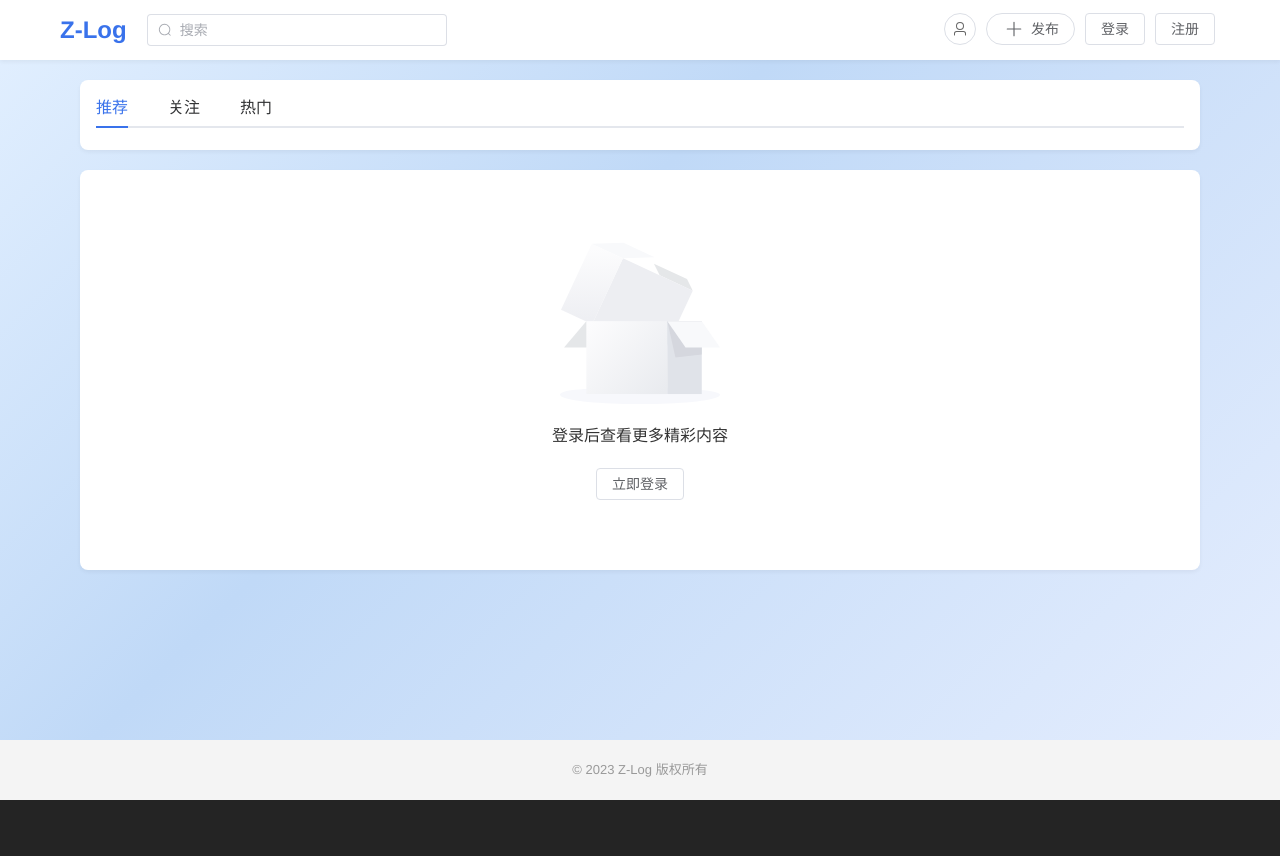
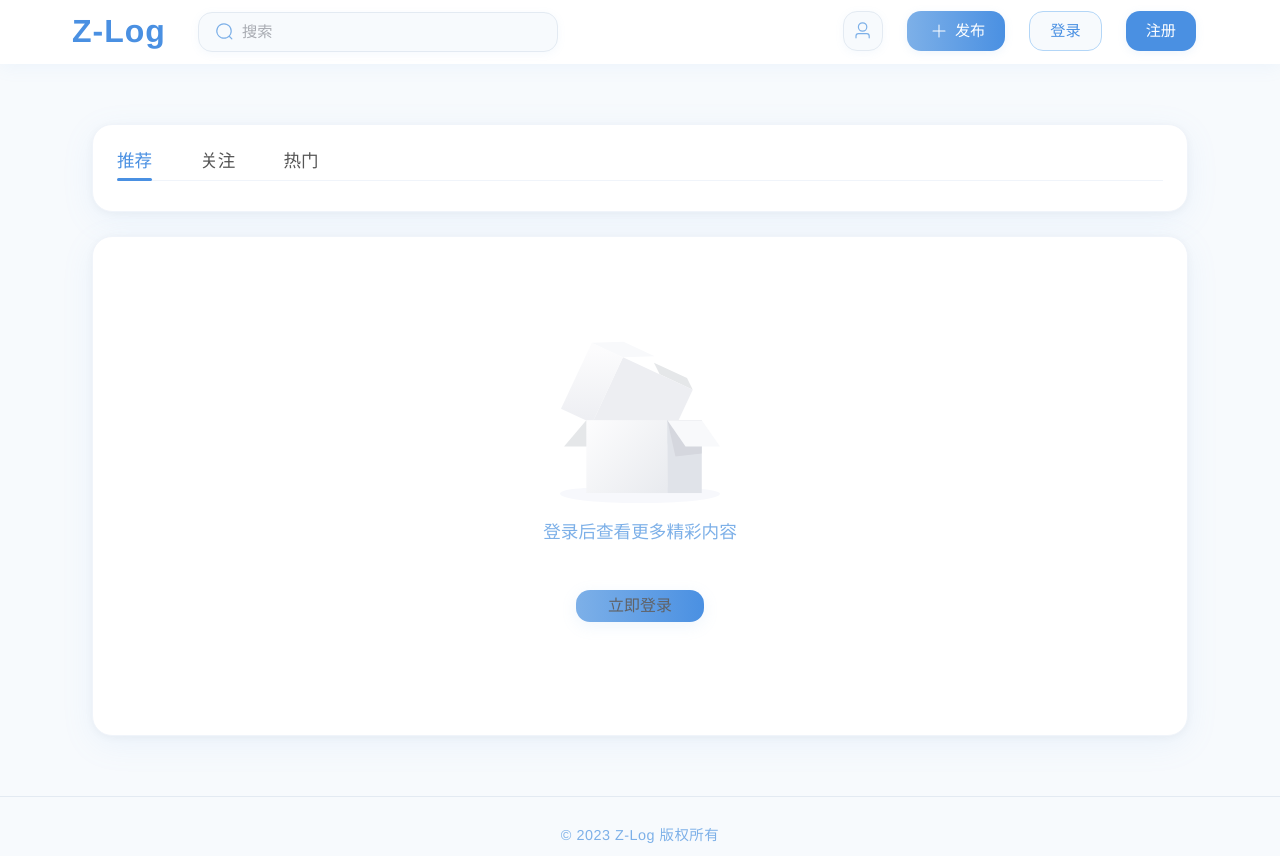
Before and after one commit to skippy-404/z-log, a Vue app in the folder src/vue/: page / in a window 1280 px wide. Before the commit the page ends 800 px from the top, so only its background shows below. Built offline with nearby package versions, Linux system fonts and the light colour scheme.

Commit message:
导航栏

```diff
--- a/src/vue/src/components/layout/AppLayout.vue
+++ b/src/vue/src/components/layout/AppLayout.vue
@@ -111,53 +111,87 @@ const handleLogout = () => {
 </script>
 
 <style lang="scss" scoped>
-@import '@/assets/styles/variables.scss';
+@use '@/assets/styles/variables.scss' as *;
 
 .app-layout {
   display: flex;
   flex-direction: column;
   min-height: 100vh;
+  background-color: #f7fafd;
 }
 
 .header {
   padding: 0;
-  box-shadow: $box-shadow-light;
+  box-shadow: 0 4px 16px rgba(125, 176, 232, 0.08);
   position: sticky;
   top: 0;
   z-index: 100;
   background-color: white;
+  height: 64px;
 
   .header-content {
     max-width: 1200px;
     margin: 0 auto;
-    padding: 0 20px;
+    padding: 0 32px;
     height: 100%;
     display: flex;
     align-items: center;
   }
 
   .logo-container {
-    margin-right: 20px;
+    margin-right: 32px;
 
     .logo {
-      color: $primary-color;
-      font-size: 24px;
+      color: #4a90e2;
+      font-size: 2rem;
       margin: 0;
-      font-weight: bold;
+      font-weight: 700;
+      letter-spacing: 1px;
       white-space: nowrap;
     }
   }
 
   .search-container {
-    width: 300px;
-    margin-right: 20px;
+    width: 360px;
+    margin-right: 40px;
+
+    :deep(.el-input__wrapper) {
+      border-radius: 14px !important;
+      box-shadow: 0 2px 8px rgba(125, 176, 232, 0.08);
+      border: 1.5px solid #e3eaf2;
+      background: #f7fafd;
+      transition: box-shadow 0.2s, border-color 0.2s;
+      padding: 0 16px;
+      height: 40px;
+
+      &:hover {
+        border-color: #7db0e8;
+        box-shadow: 0 4px 16px rgba(125, 176, 232, 0.13);
+      }
+
+      &.is-focus {
+        border-color: #4a90e2;
+        box-shadow: 0 0 0 2px #b3d6f7;
+      }
+    }
+
+    :deep(.el-input__inner) {
+      font-size: 0.95rem;
+      color: #333;
+    }
+
+    :deep(.el-input__icon) {
+      color: #7db0e8;
+      font-size: 1.2rem;
+    }
 
     @media (max-width: $breakpoint-md) {
-      width: 200px;
+      width: 280px;
     }
 
     @media (max-width: $breakpoint-sm) {
       flex: 1;
+      max-width: 200px;
     }
   }
 
@@ -168,21 +202,28 @@ const handleLogout = () => {
       display: flex;
       justify-content: flex-end;
       border-bottom: none;
+      height: 64px;
 
       .flex-grow {
         flex: 1;
       }
 
       :deep(.el-menu-item) {
-        padding: 0 10px;
+        padding: 0 12px;
+        height: 64px;
+        line-height: 64px;
+        font-size: 1rem;
 
         &.is-active {
           background-color: transparent !important;
           border-bottom-color: transparent !important;
+          color: #4a90e2 !important;
+          font-weight: 600;
         }
 
         &:hover {
           background-color: transparent !important;
+          color: #7db0e8 !important;
         }
       }
 
@@ -190,29 +231,48 @@ const handleLogout = () => {
         &.is-active {
           .el-sub-menu__title {
             border-bottom-color: transparent !important;
+            color: #4a90e2 !important;
           }
         }
 
         .el-sub-menu__title:hover {
           background-color: transparent !important;
+          color: #7db0e8 !important;
         }
       }
 
       .profile-item, .publish-item, .login-item, .register-item {
-        height: auto;
-        line-height: normal;
-        padding: 10px 5px;
+        height: 64px;
+        line-height: 64px;
+        padding: 0 12px;
+        display: flex;
+        align-items: center;
       }
 
       .profile-link {
+        display: flex;
+        align-items: center;
+        justify-content: center;
+
         .el-button {
-          color: $text-secondary;
+          color: #7db0e8;
           display: flex;
           align-items: center;
           justify-content: center;
+          border-radius: 14px !important;
+          border: 1.5px solid #e3eaf2;
+          background: #f7fafd;
+          box-shadow: 0 2px 8px rgba(125, 176, 232, 0.08);
+          height: 40px;
+          width: 40px;
+          min-width: 40px;
+          max-width: 40px;
+          padding: 0;
 
           &:hover {
-            color: $primary-color;
+            color: #4a90e2;
+            border-color: #7db0e8;
+            box-shadow: 0 4px 16px rgba(125, 176, 232, 0.13);
           }
 
           .el-icon {
@@ -220,7 +280,82 @@ const handleLogout = () => {
             align-items: center;
             justify-content: center;
             margin: 0;
-            font-size: 16px;
+            font-size: 1.2rem;
+          }
+        }
+      }
+
+      .publish-btn {
+        display: flex;
+        align-items: center;
+        height: 100%;
+
+        .el-button {
+          background: linear-gradient(90deg, #7db0e8 0%, #4a90e2 100%);
+          color: white;
+          border: none;
+          border-radius: 14px !important;
+          padding: 0 20px;
+          height: 40px;
+          font-size: 0.95rem;
+          font-weight: 600;
+          box-shadow: 0 2px 8px rgba(125, 176, 232, 0.13);
+
+          &:hover {
+            background: linear-gradient(90deg, #4a90e2 0%, #7db0e8 100%);
+            box-shadow: 0 4px 16px rgba(125, 176, 232, 0.2);
+          }
+
+          .el-icon {
+            font-size: 1rem;
+            margin-right: 4px;
+          }
+        }
+      }
+
+      .login-item, .register-item {
+        display: flex;
+        align-items: center;
+        height: 64px;
+
+        a {
+          display: flex;
+          align-items: center;
+          height: 100%;
+        }
+
+        .el-button {
+          border-radius: 14px !important;
+          height: 40px;
+          font-size: 0.95rem;
+          font-weight: 600;
+          padding: 0 20px;
+        }
+      }
+
+      .login-item {
+        .el-button {
+          background: #f7fafd;
+          color: #4a90e2;
+          border: 1.5px solid #b3d6f7;
+
+          &:hover {
+            background: #e3eaf2;
+            border-color: #7db0e8;
+          }
+        }
+      }
+
+      .register-item {
+        .el-button {
+          background: #4a90e2;
+          color: white;
+          border: none;
+          box-shadow: 0 2px 8px rgba(125, 176, 232, 0.13);
+
+          &:hover {
+            background: #7db0e8;
+            box-shadow: 0 4px 16px rgba(125, 176, 232, 0.2);
           }
         }
       }
@@ -228,7 +363,7 @@ const handleLogout = () => {
       @media (max-width: $breakpoint-sm) {
         .publish-btn {
           .el-button {
-            padding: 6px 12px;
+            padding: 0 16px;
 
             .el-icon {
               margin-right: 0;
@@ -257,17 +392,19 @@ const handleLogout = () => {
 }
 
 .footer {
-  background-color: #f4f4f4;
-  padding: 20px 0;
+  background-color: #f7fafd;
+  padding: 28px 0;
   text-align: center;
-  font-size: $font-size-small;
-  color: $text-light;
+  font-size: 0.9rem;
+  color: #7db0e8;
+  border-top: 1.5px solid #e3eaf2;
 
   p {
     max-width: 1200px;
     width: 100%;
     margin: 0 auto;
-    padding: 0 20px;
+    padding: 0 32px;
+    letter-spacing: 0.5px;
   }
 }
 </style>
--- a/src/vue/src/views/Home.vue
+++ b/src/vue/src/views/Home.vue
@@ -16,7 +16,7 @@
           <template #description>
             <span>登录后查看更多精彩内容</span>
           </template>
-          <el-button  @click="$router.push('/login')">立即登录</el-button>
+          <el-button @click="$router.push('/login')">立即登录</el-button>
         </el-empty>
 
         <div v-else class="placeholder-content">
@@ -44,55 +44,88 @@ const isLogin = computed(() => {
 </script>
 
 <style lang="scss" scoped>
-@import '@/assets/styles/variables.scss';
+@use '@/assets/styles/variables.scss' as *;
 
 .home-container {
-  width: 100%;
   max-width: 1200px;
   margin: 0 auto;
-  padding: 0 20px;
+  padding: 40px 32px;
   box-sizing: border-box;
 
   @media (max-width: $breakpoint-sm) {
-    padding: 0 10px;
+    padding: 20px 16px;
   }
 }
 
 .category-tabs {
-  background-color: $bg-light;
-  border-radius: $border-radius;
-  padding: 8px 16px;
-  margin-bottom: 20px;
-  box-shadow: $box-shadow-light;
-  width: 100%;
+  background-color: #fff;
+  border-radius: 20px;
+  padding: 16px 24px;
+  margin-bottom: 24px;
+  box-shadow: 0 8px 32px rgba(125, 176, 232, 0.10), 0 1.5px 8px rgba(0,0,0,0.04);
+  border: 1.5px solid #f0f4fa;
 
   :deep(.el-tabs__item) {
-    font-size: $font-size-medium;
-    padding: 0 20px;
+    font-size: 1.1rem;
+    font-weight: 600;
+    color: #555;
+    padding: 0 24px;
 
     @media (max-width: $breakpoint-sm) {
-      padding: 0 10px;
-      font-size: $font-size-normal;
+      padding: 0 16px;
+      font-size: 1rem;
     }
 
     &.is-active {
-      color: $primary-color;
-      font-weight: bold;
+      color: #4a90e2;
     }
   }
 
   :deep(.el-tabs__active-bar) {
-    background-color: $primary-color;
+    background-color: #4a90e2;
+    height: 3px;
+    border-radius: 3px;
+  }
+
+  :deep(.el-tabs__nav-wrap::after) {
+    height: 1px;
+    background-color: #f0f4fa;
   }
 }
 
 .content-container {
-  background-color: $bg-light;
-  border-radius: $border-radius;
-  padding: 20px;
-  min-height: 400px;
-  box-shadow: $box-shadow-light;
-  width: 100%;
+  background-color: #fff;
+  border-radius: 20px;
+  padding: 32px;
+  min-height: 500px;
+  box-shadow: 0 8px 32px rgba(125, 176, 232, 0.10), 0 1.5px 8px rgba(0,0,0,0.04);
+  border: 1.5px solid #f0f4fa;
+
+  :deep(.el-empty) {
+    padding: 60px 0;
+
+    .el-empty__description {
+      margin-top: 16px;
+      margin-bottom: 24px;
+      color: #7db0e8;
+      font-size: 1.1rem;
+    }
+
+    .el-button {
+      background: linear-gradient(90deg, #7db0e8 0%, #4a90e2 100%);
+      border: none;
+      border-radius: 14px !important;
+      padding: 12px 32px;
+      font-size: 1rem;
+      font-weight: 600;
+      box-shadow: 0 4px 16px rgba(125, 176, 232, 0.13);
+
+      &:hover {
+        background: linear-gradient(90deg, #4a90e2 0%, #7db0e8 100%);
+        box-shadow: 0 8px 24px rgba(125, 176, 232, 0.2);
+      }
+    }
+  }
 
   .placeholder-content {
     margin: 20px 0;
@@ -101,12 +134,14 @@ const isLogin = computed(() => {
       display: flex;
       align-items: center;
       justify-content: center;
-      margin-top: 30px;
-      color: $text-light;
+      margin-top: 40px;
+      color: #7db0e8;
+      font-size: 1.1rem;
 
       .el-icon {
         margin-right: 8px;
-        color: $primary-color;
+        font-size: 1.2rem;
+        color: #4a90e2;
       }
     }
   }
```
